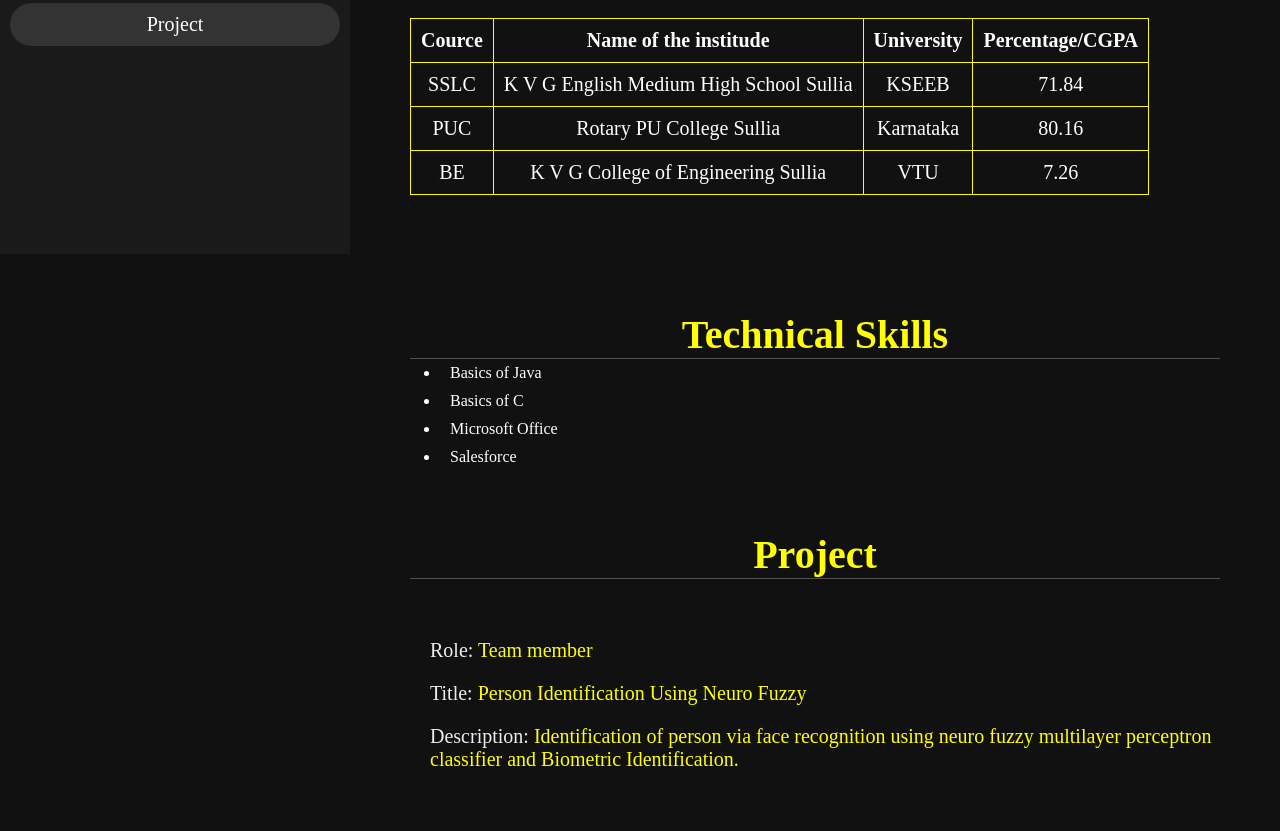
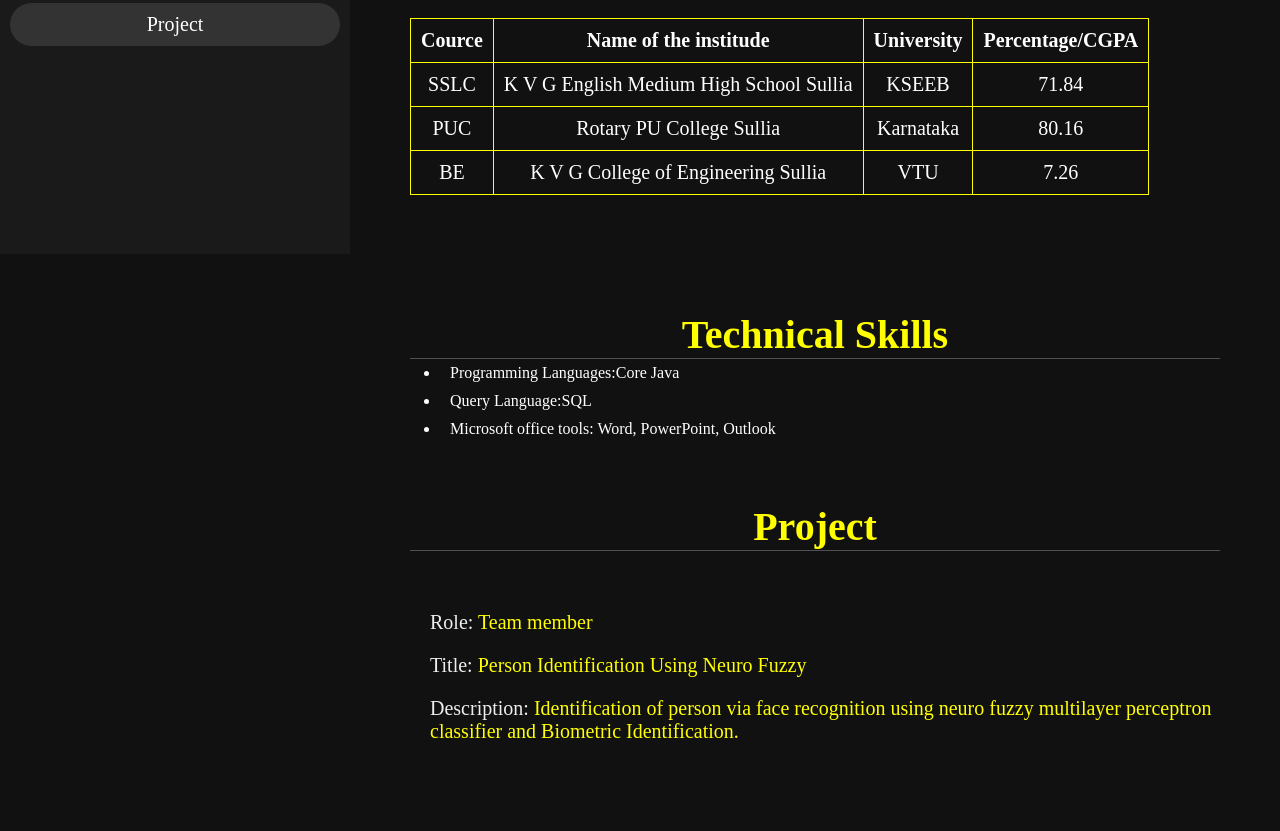
Before and after one commit to poojaree/portfolio.github.io, a plain HTML site: page index.html in a window 1280 px wide. Shown: the part 546-1377 px from the top of the page. After the commit the page ends 1349 px from the top, so only its background shows below. Drawn offline with Linux system fonts and the light colour scheme.

Commit message:
Update index.html

```diff
--- a/index.html
+++ b/index.html
@@ -69,10 +69,10 @@
     <h1 class="head"><span>Technical Skills</span></h1>
     <div>
     <ul id="lis">
-        <li>Basics of Java</li>
-        <li>Basics of C</li>
-        <li>Microsoft Office</li>
-        <li>Salesforce</li>
+        <li>Programming Languages:Core Java</li>
+        <li>Query Language:SQL</li>
+        <li>Microsoft office tools: Word, PowerPoint, Outlook </li>
+
 
     </ul>
 </div>
```
